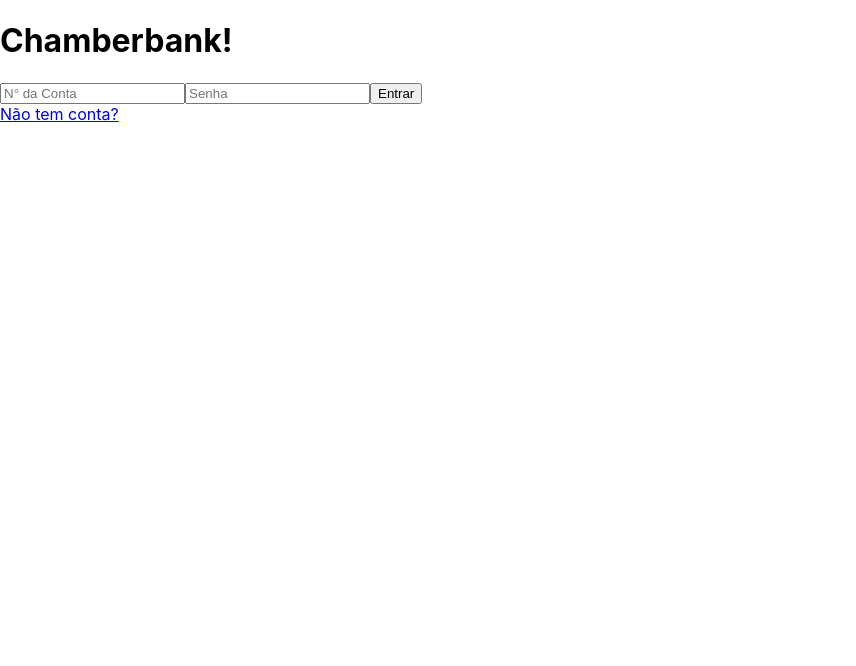
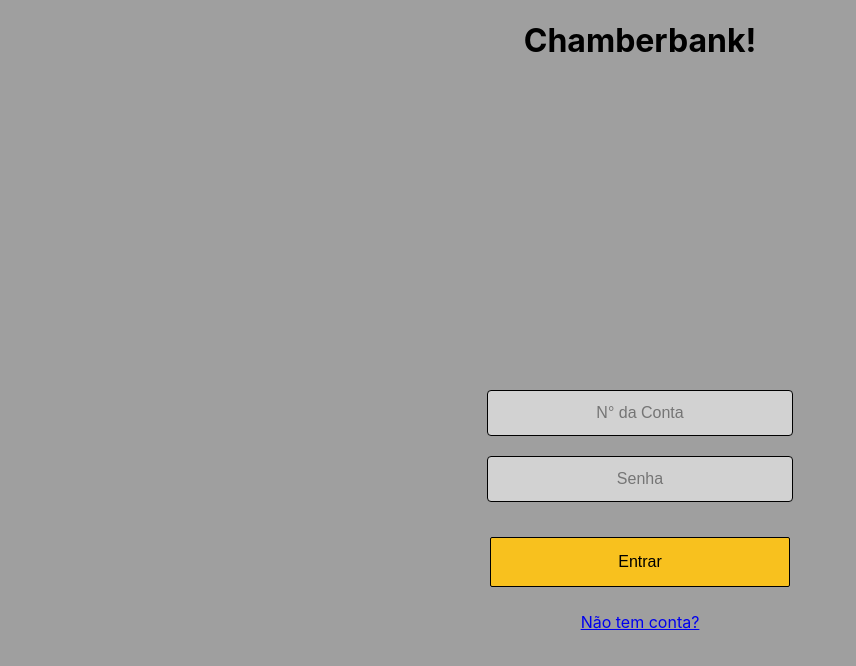
Before and after one commit to akaLuisinho/chamberbank-frontend, a React (Create React App) app: page / in a window 1280 px wide. Shown: the top 666 px of the page, without its empty margins (0-856 px from the left). Built offline with nearby package versions, Linux system fonts and the light colour scheme.

Commit message:
adding login style

```diff
--- a/src/App.css
+++ b/src/App.css
@@ -1,4 +1,13 @@
+:root {
+  --black: rgb(30,30,30);
+  --yellow: rgb(248, 193, 30);
+  --dark-gray: rgb(159,159,159);
+  --light-gray: rgb(210,210,210);
+  --white: rgb(240,240,240);
+}
+
 body {
+  background: var(--dark-gray);
   margin: 0;
   font-family: -apple-system, BlinkMacSystemFont, 'Segoe UI', 'Roboto', 'Oxygen',
     'Ubuntu', 'Cantarell', 'Fira Sans', 'Droid Sans', 'Helvetica Neue',
--- a/src/pages/login/index.tsx
+++ b/src/pages/login/index.tsx
@@ -1,5 +1,5 @@
 import { useState, FormEvent } from 'react';
-import { Container } from './styles'
+import { Container, Form, Input, Button } from './styles'
 import { login } from '../../services/user'
 import { Link, useHistory } from 'react-router-dom';
 import { useAuth } from '../../hooks/useAuth'
@@ -29,23 +29,24 @@ export const Login = () => {
         <Container>
             <h1>Chamberbank!</h1>
 
-            <form onSubmit={handleLogin}>
-                <input
+            <Form onSubmit={handleLogin}>
+                <Input
                     type="text"
                     placeholder="N° da Conta"
                     value={accountCode}
                     onChange={e => setAccountCode(e.target.value)}
                 />
-                <input
+                <Input
                     type="password"
                     placeholder="Senha"
                     value={password}
                     onChange={e => setPassword(e.target.value)}
                 />
-                <button type="submit">
+
+                <Button type="submit">
                     Entrar
-                </button>
-            </form>
+                </Button>
+            </Form>
 
             <Link to="/signup">Não tem conta?</Link>
         </Container>
--- a/src/pages/login/styles.ts
+++ b/src/pages/login/styles.ts
@@ -1,5 +1,42 @@
 import styled from 'styled-components'
 
 export const Container = styled.div`
+    text-align: center;
+`
 
+export const Form = styled.form`
+    margin-top: 40vh;
+    display: flex;
+    flex-direction: column;
+    align-items: center;
 `
+
+export const Input = styled.input`
+    background: var(--light-gray);
+    text-align: center;
+    font-size: 1em;
+    width: 300px;
+    height: 40px;
+    outline: none;
+    border: 1px solid black;
+    border-radius: 4px;
+    padding: 2px;
+    margin: 10px;
+`
+
+export const Button = styled.button`
+    font-size: 1em;
+    width: 300px;
+    min-height: 30px;
+    padding: 15px;
+    margin: 25px;
+    cursor: pointer;
+    border: 1px solid black;
+    border-radius: 2px;
+    background-color: var(--yellow);
+
+    &:hover {
+        opacity: 0.8;
+        transition: 100ms;
+    }
+`
```
